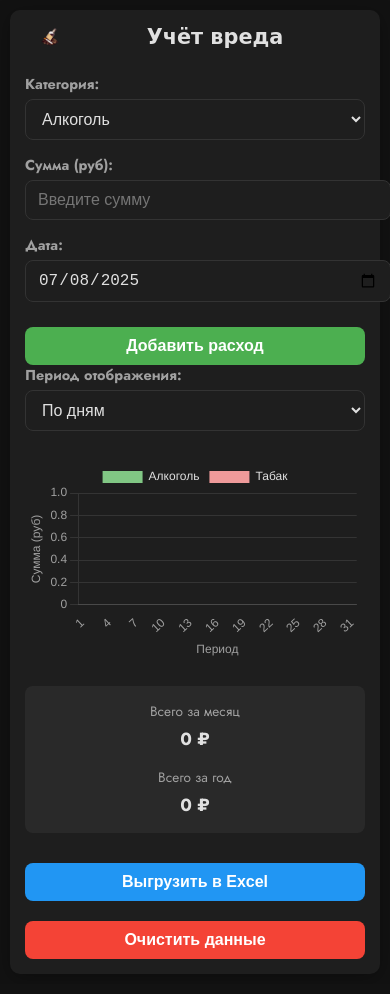
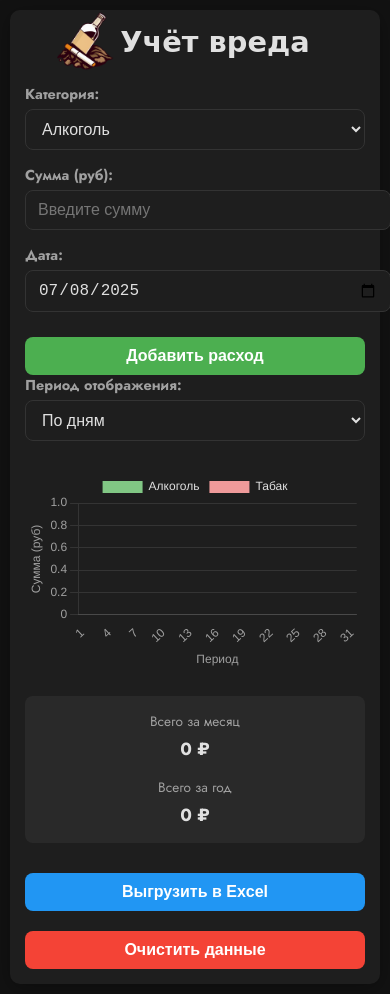
Before and after one commit to Uzver484/vred, a plain HTML site: page index.html in a window 390 px wide. Drawn offline with nearby package versions, Linux system fonts and the light colour scheme; a web font is replaced by a local one.

Commit message:
Update index.html

```diff
--- a/index.html
+++ b/index.html
@@ -198,7 +198,7 @@
                 left: 10px;
             }
             h1 {
-                font-size: 1.5rem !important;
+                font-size: 2.0rem !important;
                 margin-left: 50px !important;
             }
             .chart-container {
@@ -222,10 +222,10 @@
                 height: 200px;
             }
             .logo {
-                height: 30px;
+                height: 100px;
             }
             h1 {
-                font-size: 1.3rem !important;
+                font-size: 1.8rem !important;
                 margin-left: 40px !important;
             }
             .summary-value {
```
